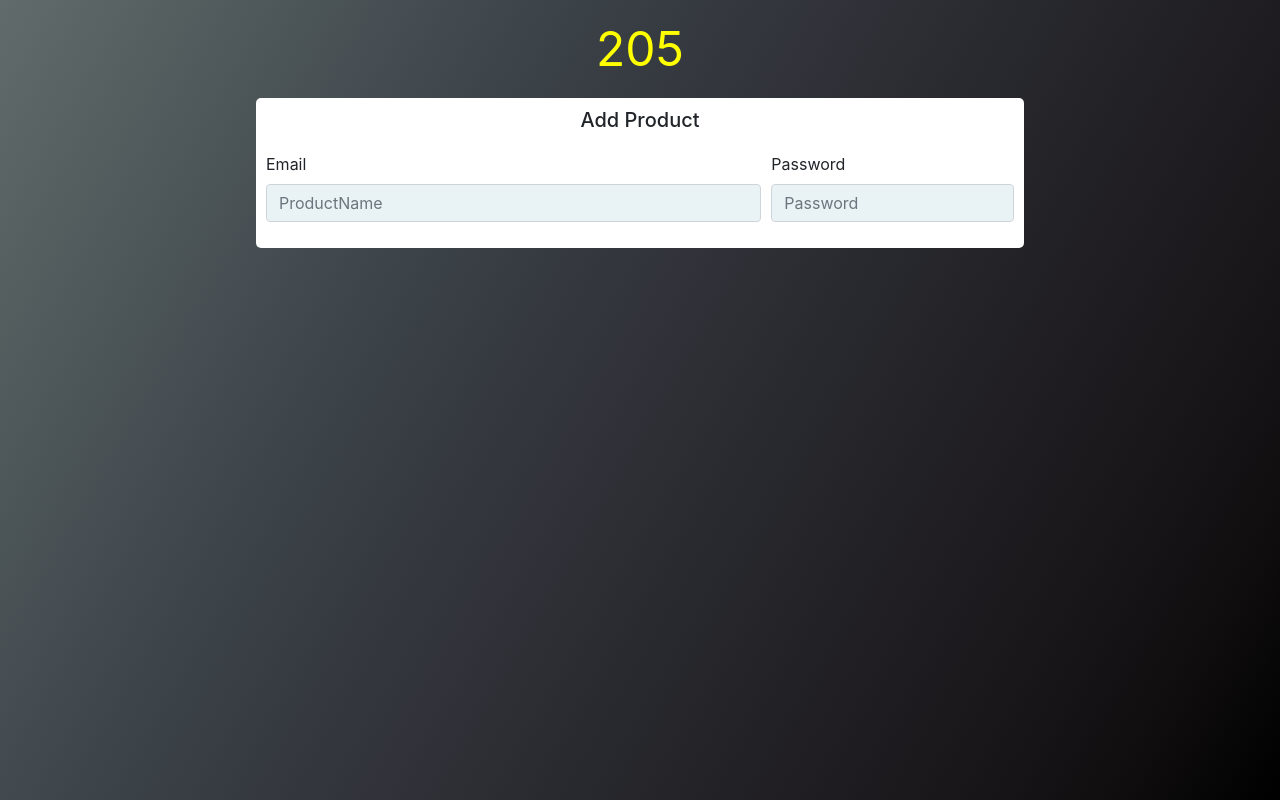
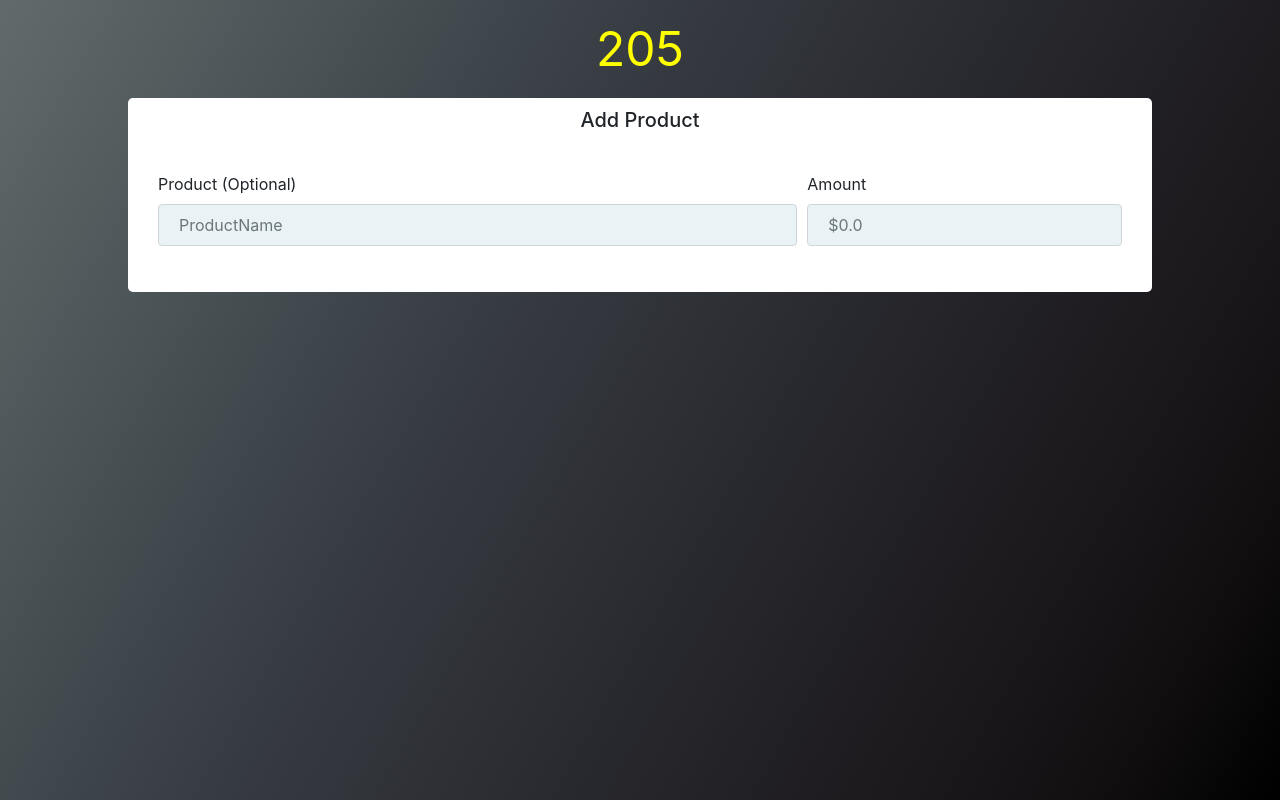
Before and after one commit to JishnuRamesh/bill-splitter, a React (Create React App) app: page / in a window 1280 px wide. Built offline with nearby package versions, Linux system fonts and the light colour scheme.

Commit message:
Chnaged the place holder in forms

```diff
--- a/src/App.css
+++ b/src/App.css
@@ -37,6 +37,7 @@
 
 
   background-color: rgb(233, 243, 245);
+  padding: 20px;
 
 
 }
@@ -47,4 +48,5 @@
   background-color: rgb(233, 243, 245);
 
 
+
 }
--- a/src/ProductForm.js
+++ b/src/ProductForm.js
@@ -22,19 +22,25 @@ class ProductForm extends Component {
                 <div className="inputSet">
 
 
+                <form>
+
+
                 <div className="form-row">
 
                      <div className="form-group col-md-8">
-                          <label htmlFor="inputEmail4">Email</label>
-                       <input type="email" className="form-control" id="inputEmail4" placeholder="ProductName"  />
+                          <label htmlFor="product">Product (Optional)</label>
+                       <input type="text" className="form-control" id="product" placeholder="ProductName"  />
                      </div>
 
                      <div className="form-group col-md-4">
-                       <label htmlFor="inputPassword4">Password</label>
-                        <input type="password" className="form-control" id="inputPassword4" placeholder="Password" />
+                       <label htmlFor="amount">Amount</label>
+                        <input type="number" className="form-control" id="amounbt" placeholder="$0.0" />
                       </div>
                 </div>
 
+
+
+                </form>
 
              </div>
 
--- a/src/index.css
+++ b/src/index.css
@@ -24,7 +24,7 @@ code {
 .productForm {
 
   background-color:  #ffffff;
-  width : 60%;
+  width : 80%;
   padding: 10px;
   border-radius: 5px;
 
@@ -35,15 +35,6 @@ code {
 
 
   margin-top: 20px;
+  padding: 20px;
 
 }
-
-
-
-.form-control {
-
-
-  background-color: rgb(233, 243, 245);
-
-
-}
```
